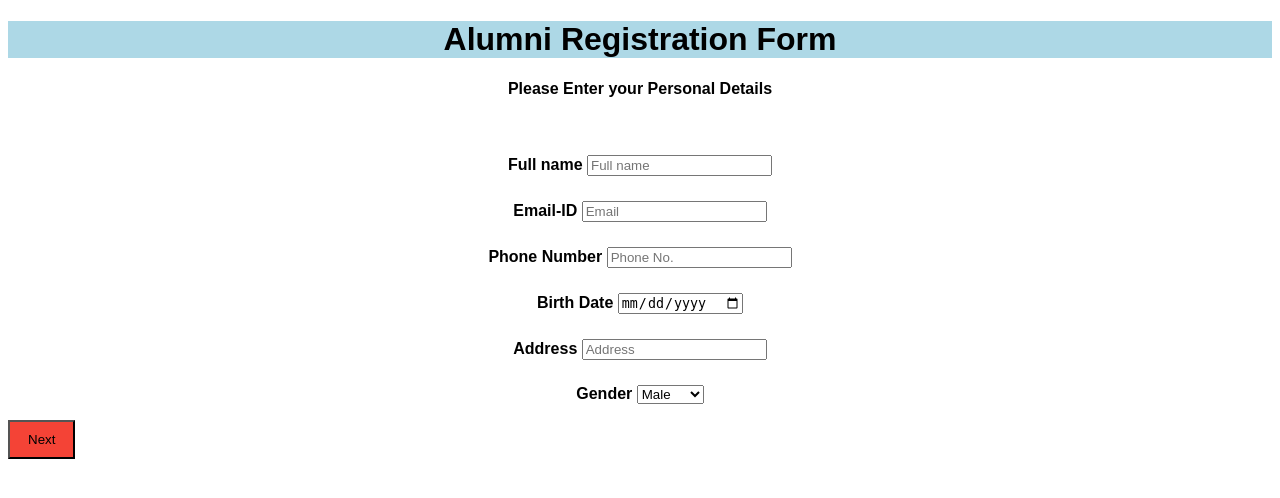
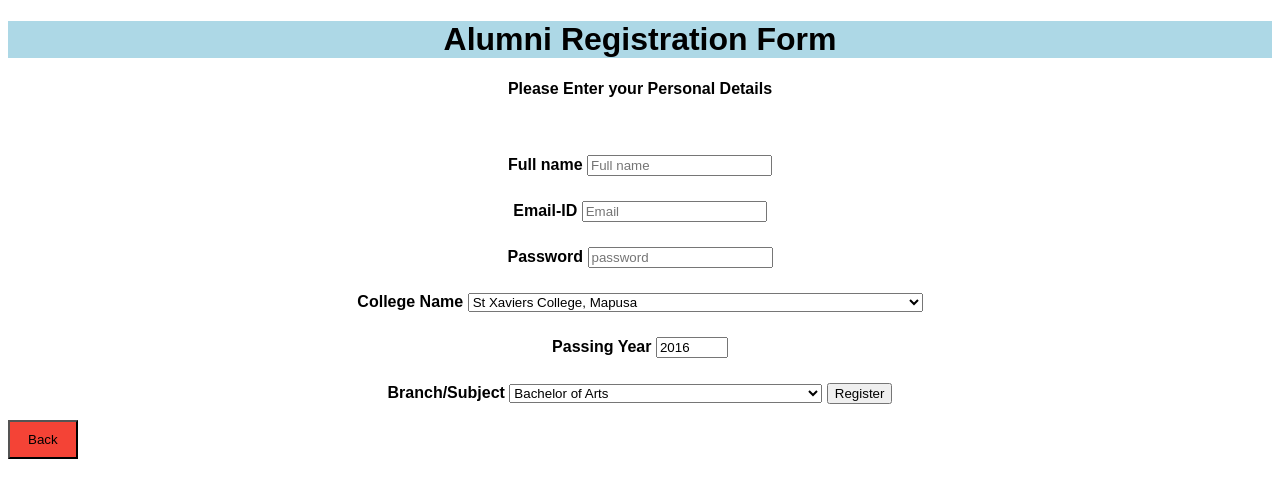
Before and after one commit to datapirates2020/DR111, a Django app: page /alumniregistration/ in a window 1280 px wide. Shown: the top 498 px of the page. Run offline with Django 3.2, Linux system fonts and the light colour scheme.

Commit message:
User registration added

```diff
--- a/DR111/settings.py
+++ b/DR111/settings.py
@@ -122,4 +122,4 @@ STATIC_URL = '/static/'
 STATICFILES_DIRS = [
     os.path.join(BASE_DIR, 'statics')
 ]
-#EMAIL_BACKEND='django.core.mail.backends.console.EmailBackend'
+EMAIL_BACKEND='django.core.mail.backends.smtp.EmailBackend'
--- a/DR111/urls.py
+++ b/DR111/urls.py
@@ -15,19 +15,28 @@ Including another URLconf
 """
 from django.contrib import admin
 from django.urls import path
-#from django.contrib.auth import views as auth_views
+from django.contrib.auth import views as auth_views
 from DR111app import views
 urlpatterns = [
     # path('admin/', admin.site.urls),
-    path('', views.home),
+    path('', views.home, name='home'),
     path('alumni/',views.alumlogin, name='alumni'),
     path('clg/',views.clglogin,name='clg'),
     path('dte/',views.dtlogin,name='dte'),
     path('postsign/',views.postsign),
     path('logout/',views.logout,name="log"),
+    path('Cancel/',views.Cancel,name='cancel'),
+    path('register/',views.register,name='register'),
+    path('postsignup/',views.postsignup,name='postsignup'),
+
+   path('password_reset/$',views.password_reset,name="password_reset"),
+    path('password_reset/done/$',views.password_reset_done,name="password_reset_done"),
+    path('password_reset/confirm/(?p<uidb64>[\w-]+)/(?p<token>[\w-]+)/$',views.password_reset_confirm,name="password_reset_confirm"),
+    path('password_reset/complete/$',views.password_reset_complete,name="password_reset_complete"),
+   # path('',include('django.contrib.auth.urls')),
     path('academic/',views.academic,name="academic"),
     path('professional/',views.professional,name="prof"),
-    path('alumniregistration/',views.alumniregistration_1,name="alumniregistration_1")
+    path('alumniregistration/',views.register,name="alumniregistration_1")
   #  path('password_reset/$',auth_views.password_reset,name="password_reset"),
   #  path('password_reset/done/$',auth_views.password_reset_done,name="password_reset_done"),
    # path('password_reset/confirm/(?p<uidb64>[\w-]+)/(?p<token>[\w-]+)/$',auth_views.password_reset_confirm,name="password_reset_confirm"),
--- a/DR111app/views.py
+++ b/DR111app/views.py
@@ -3,13 +3,21 @@ import pyrebase
 from django.contrib import auth
 
 
+
+
+
+
+
+
 config = {
-   'apiKey' : "AIzaSyDpUGQXqG8w0DdxR_EepAa_QhYa24mzb9s",
-    'authDomain' : "cpanel-79fb1.firebaseapp.com",
-    'databaseURL' : "https://cpanel-79fb1.firebaseio.com",
-    'projectId' : "cpanel-79fb1",
-    'storageBucket' : "cpanel-79fb1.appspot.com",
-    'messagingSenderId' : "187117751635",
+    'apiKey' : "AIzaSyAFpFI-PLwWMQBQl1Sa8Xcr8lDtX8HjACw",
+    'authDomain': "alumni-tracking-dr111.firebaseapp.com",
+    'databaseURL': "https://alumni-tracking-dr111.firebaseio.com",
+    'projectId': "alumni-tracking-dr111",
+    'storageBucket': "alumni-tracking-dr111.appspot.com",
+    'messagingSenderId': "114811974328",
+    'appId': "1:114811974328:web:c9b17d3197d46edf2d3a4d",
+    'measurementId': "G-H6GZ2F9TNS"
 
 }
 firebase=pyrebase.initialize_app(config)
@@ -49,9 +57,29 @@ def postsign(request):
 def logout(request):
     auth.logout(request)
     return render(request,'alumlogin.html')
+def Cancel(request):
+    return render(request,'index.html')
+def password_reset(request):
+    return render(request,'password_reset_form.html')
+def password_reset_done(request):
+    return render(request,'password_reset_done.html')
+def password_reset_confirm(request):
+    return render(request,'password_reset_confirm.html')
+def password_reset_complete(request):
+    return render(request,'password_reset_complete.html')
+def register(request):
+    return render(request,'alumniregistration_1.html')
 def academic(request):
     return render(request,'academic.html')
 def professional(request):
     return render(request,'professional.html')
-def alumniregistration_1(request):
-    return render(request,'alumniregistration_1.html')
+def postsignup(request):
+    name=request.POST.get('name')
+    email=request.POST.get('email')
+    passw=request.POST.get('password')
+
+    user=authe.create_user_with_email_and_password(email,passw)
+    uid = user['localId']
+    data={"name":name,"status":"1"}
+    database.child("users").child(uid).child("details").set(data)
+    return render(request,"alumlogin.html")
--- a/templates/academic.html
+++ b/templates/academic.html
@@ -53,6 +53,8 @@ Registration
           </div>
       </form>
     </div>
-    <button type="button" class="next" onclick="location.href='{% url 'prof' %}'">Next</button>
+        <button type="button" class="next" onclick="location.href='{% url 'prof' %}'">Next</button>
+
+    <button type="button" class="next" onclick="location.href='{% url 'alumniregistration_1' %}'">Back</button>
 </body>
 </html>
--- a/templates/alumlogin.html
+++ b/templates/alumlogin.html
@@ -37,8 +37,10 @@
           </div>
 
         <div class="container" >
-          <button type="button" class="cancelbtn">Cancel</button>
-          <span class="psw">Forgot <a href="#">password?</a></span>
+
+          <button type="button" class="cancelbtn" onclick="location.href='{%url 'home' %}'">Cancel</button>
+
+          <span class="psw">Forgot <a href="{% url 'password_reset' %}">password?</a></span>
         </div>
     </div>
       </form>
--- a/templates/alumniregistration_1.html
+++ b/templates/alumniregistration_1.html
@@ -15,7 +15,9 @@ Registration
         </b></p>
 
 
-    <form >
+    <form action="/postsignup/" method="post">
+        {% csrf_token %}
+
         <div class="container" align="center">
 
           <hr>
@@ -25,24 +27,71 @@ Registration
           <label for="email"><b>Email-ID</b></label>
           <input type="email" placeholder="Email" name="email" required>
           <hr>
-          <label for="number"><b>Phone Number</b></label>
-          <input type="number" placeholder="Phone No." name="number" required>
+             <label for="password"><b>Password</b></label>
+          <input type="password" placeholder="password" name="password" required>
           <hr>
-          <label for="birth"><b>Birth Date</b></label>
-          <input type="date" placeholder="Birth date" name="birth" required>
+<!--          <label for="number"><b>Phone Number</b></label>-->
+<!--          <input type="number" placeholder="Phone No." name="number" required>-->
+<!--          <hr>-->
+<!--          <label for="birth"><b>Birth Date</b></label>-->
+<!--          <input type="date" placeholder="Birth date" name="birth" required>-->
+<!--          <hr>-->
+<!--          <label for="address"><b>Address</b></label>-->
+<!--          <input type="text" placeholder="Address" name="address" required>-->
+<!--          <hr>-->
+<!--          <label for="Gender"><b>Gender</b></label>-->
+<!--          <select id="gender">-->
+<!--              <option value="Male">Male</option>-->
+<!--              <option value="Female">Female</option>-->
+<!--              <option value="Other">Other</option>-->
+<!--          </select>-->
+
+
+
+
+          <label for="clgname" ><b>College Name</b></label>
+          <select id="clgname">
+            <option value="1">St Xaviers College, Mapusa</option>
+            <option value="2">Institute Of Management Training And Research, Margao</option>
+            <option value="3">National Institute of Oceanography NIO, Dona Paula</option>
+            <option value="4">Carmel College For Women, Goa</option>
+            <option value="5">SES Shri Kamaxidevi Homoeopathic Medical College & Hospital, Shiroda</option>
+            <option value="6">Murgaon Education Societys MES College Of Arts And Commerce, Goa</option>
+            <option value="7">Goa College Of Arts, Panaji</option>
+            <option value="8">Goa College Of Architecture, Goa</option>
+            <option value="9">Goa College of Pharmacy, Panaji</option>
+        </select>
           <hr>
-          <label for="address"><b>Address</b></label>
-          <input type="text" placeholder="Address" name="address" required>
+
+          <label for="passout"><b>Passing Year</b></label>
+          <input type="number" min="1950" max="2016" step="1" value="2016" required/>
           <hr>
-          <label for="Gender"><b>Gender</b></label>
-          <select id="gender">
-              <option value="Male">Male</option>
-              <option value="Female">Female</option>
-              <option value="Other">Other</option>
+          <label for="branch"><b>Branch/Subject</b></label>
+          <select id="branch">
+              <option value="BA">Bachelor of Arts </option>
+              <option value="BCom">Bachelor of Commerce </option>
+              <option value="BSc">Bachelor of Science </option>
+              <option value="Diploma">Post Graduate Diploma Management </option>
+              <option value="MSocean">Master of Science Oceanography  </option>
+              <option value="PHDOcean">Doctor of Philosophy  Oceanography </option>
+              <option value="BTech">Bachelor of Technology </option>
+              <option value="BHMS">Bachelor of Homoeopathic Medicine and Surgery </option>
+              <option value="BBA">Bachelor of Business Administration  </option>
+              <option value="BFA">Bachelor of Fine Arts </option>
+              <option value="PharmA">Bachelor of Pharmacy  </option>
+
           </select>
-          </div>
+
+
+
+
+        <button type="submit">Register</button>
+        </div>
       </form>
     </div>
-    <button type="button" class="next" onclick="location.href='{% url 'academic' %}'">Next</button>
+
+<!--    <button type="button" class="next" onclick="location.href='{% url 'academic' %}'">Next</button>-->
+    <button type="button" class="next" onclick="location.href='{% url 'alumni' %}'">Back</button>
+
 </body>
 </html>
--- a/templates/clglogin.html
+++ b/templates/clglogin.html
@@ -22,11 +22,11 @@
           <input type="password" placeholder="Enter Password" name="psw" required>
           <div class="buttons">
             <button type="submit">Login</button>
-            <button type="button">Register</button>
+<!--            <button type="button">Register</button>-->
           </div>
 
         <div class="container" >
-          <button type="button" class="cancelbtn">Cancel</button>
+          <button type="button" class="cancelbtn" onclick="location.href='{%url 'home' %}'">Cancel</button>
           <span class="psw">Forgot <a href="#">password?</a></span>
         </div>
     </div>
--- a/templates/dtlogin.html
+++ b/templates/dtlogin.html
@@ -22,11 +22,11 @@
           <input type="password" placeholder="Enter Password" name="psw" required>
           <div class="buttons">
             <button type="submit">Login</button>
-            <button type="button">Register</button>
+<!--            <button type="button">Register</button>-->
           </div>
 
         <div class="container" >
-          <button type="button" class="cancelbtn">Cancel</button>
+          <button type="button" class="cancelbtn" onclick="location.href='{%url 'home' %}'">Cancel</button>
           <span class="psw">Forgot <a href="#">password?</a></span>
         </div>
     </div>
--- a/templates/index.html
+++ b/templates/index.html
@@ -47,7 +47,7 @@
                 </div>
 
                 <div>
-                    <button type="button" class="alumloginbtn" >Login</button>
+                    <button type="button" class="alumloginbtn" onclick="location.href='{% url 'dte' %}'">Login</button>
                 </div>
 
 
--- /dev/null
+++ b/templates/password_reset_subject.txt
@@ -0,0 +1 @@
+Av's Blog Password Reset
--- a/templates/professional.html
+++ b/templates/professional.html
@@ -13,6 +13,7 @@ Registration
             Please Enter your Professional Details
         </b></p>
         <form >
+
             <div class="container" align="center">
 
               <hr>
@@ -56,6 +57,8 @@ Registration
           <hr>
           </div>
             <button type="submit">Submit</button>
+            <button type="button" class="next" onclick="location.href='{% url 'academic' %}'">Back</button>
+
         </form>
     </div>
 
```
Also changed, not shown: templates/password_reset_complete.html (added, +15 -0 lines), templates/password_reset_confirm.html (added, +23 -0 lines), templates/password_reset_done.html (added, +20 -0 lines), templates/password_reset_email.html (added, +16 -0 lines), templates/password_reset_form.html (added, +25 -0 lines).
